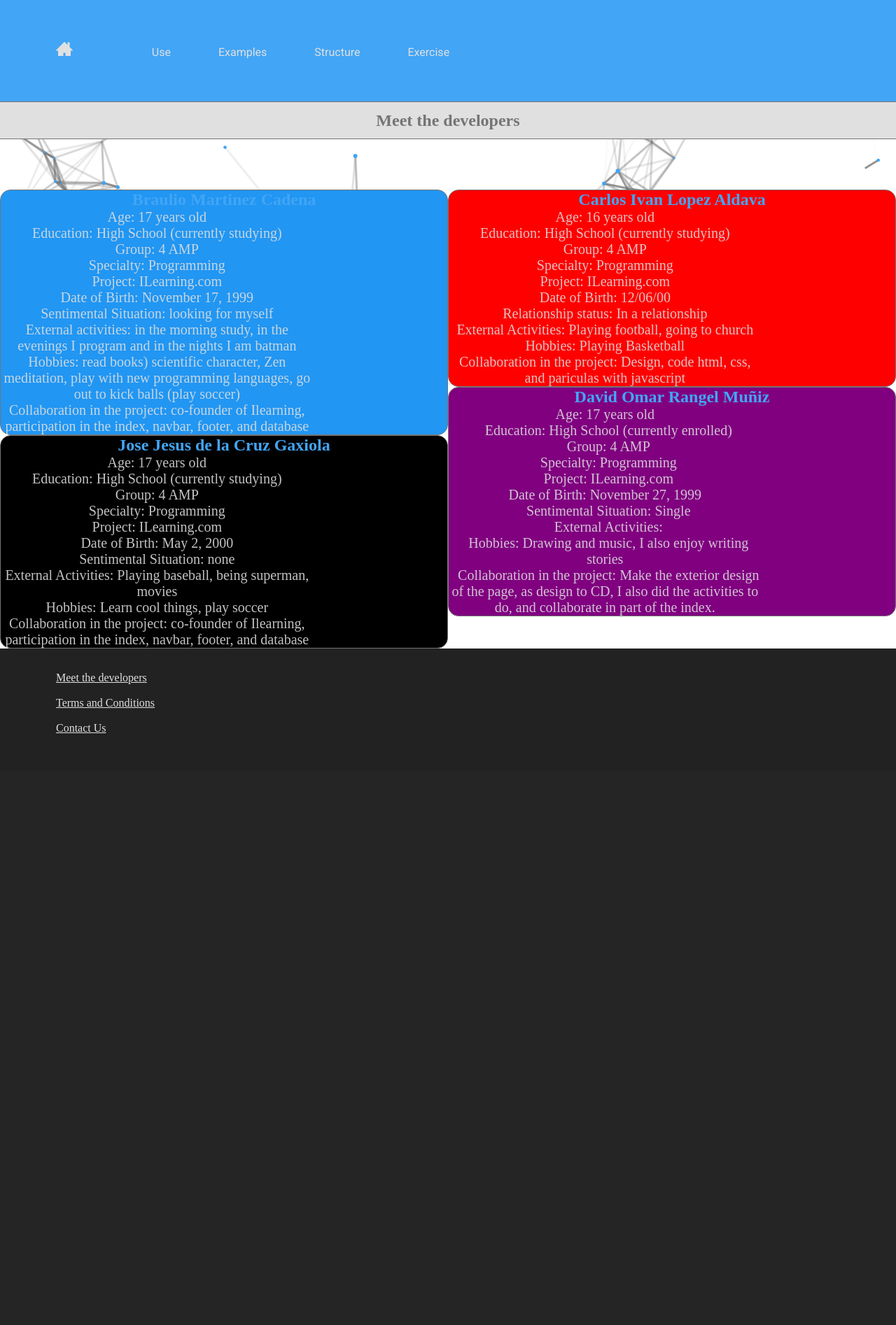
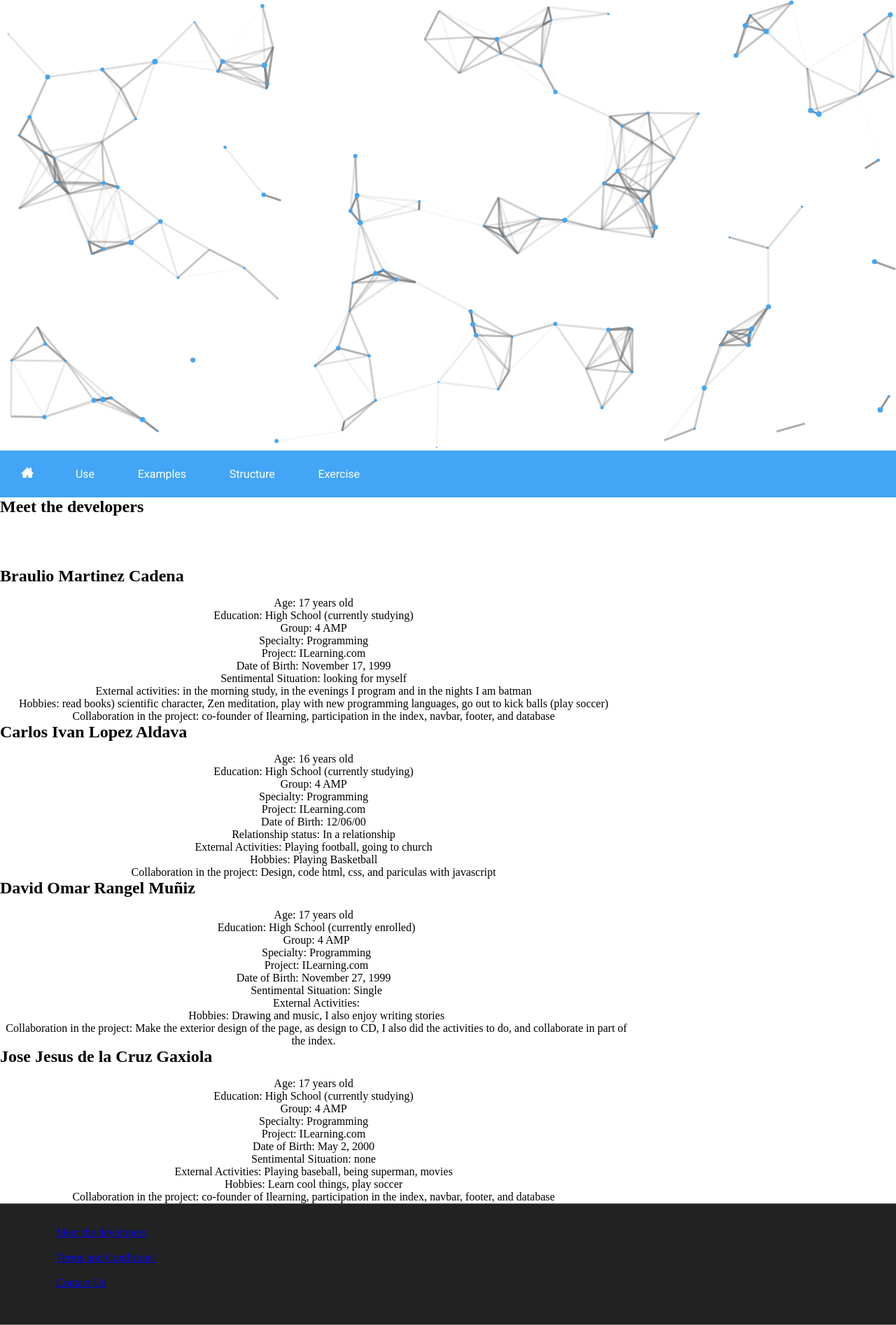
Before and after one commit to ilearning007/i_learning, a PHP site: page /htdocs/Conoce.html in a window 1280 px wide. Shown: the whole page at 70% size. Before the commit the page ends 1048 px from the top, so only its background shows below. Run offline with PHP 8.4, Linux system fonts and the light colour scheme; some web fonts are replaced.

Commit message:
estilos arreglados

```diff
--- a/estilos/estilos_basicos.css
+++ b/estilos/estilos_basicos.css
@@ -5,7 +5,7 @@
 	box-sizing: border-box;
 }
 
-header span, #vista-inicio{
+header span, #vista-inicio, #form-registro-usuario{
 	/* Importando letra estilo Roboto */
 	font-family: 'Roboto', sans-serif;
 
@@ -40,11 +40,6 @@
 	text-align: center;
 }
 
-div#barra-gris2 h2{
-	color: #757575;
-	text-align: center;
-}
-
 div#Estructura h2{
 	color: #42A5F5;
 	text-align: center;
@@ -59,26 +54,12 @@
 
 }
 
-div#usos h2{
+div#usos h2, #video h2{
 	color: #42A5F5;
 	text-align: center;
 }
 
-div#usos p{
-	text-align: center;
-	opacity: .87;
-	font-size: 20px;
-	text-decoration: none;
-	font-weight: lighter;
-
-}
-
-div#video h2{
-	color: #42A5F5;
-	text-align: center;
-}
-
-div#video p{
+div#usos p, #video p{
 	text-align: center;
 	opacity: .87;
 	font-size: 20px;
@@ -100,62 +81,6 @@
 	font-weight: lighter;
 
 }
-
-#Braulio h2{
-color: #42A5F5;
-	text-align: center;
- }
-
- #Carlos h2{
- 	color: #42A5F5;
-	text-align: center;
- }
-
- #David h2{
- 	color: #42A5F5;
-	text-align: center;
- }
-
- #Gaxiola h2{
- 	color: #42A5F5;
-	text-align: center;
- }
-
- #Braulio p{
-	text-align: center;
-	opacity: .87;
-	font-size: 20px;
-	text-decoration: none;
-	font-weight: lighter;
-	color: #E0E0E0;
- }
-
- #Carlos p{
- 		text-align: center;
-	opacity: .87;
-	font-size: 20px;
-	text-decoration: none;
-	font-weight: lighter;
-	color: #E0E0E0;
- }
-
- #David p{
- 		text-align: center;
-	opacity: .87;
-	font-size: 20px;
-	text-decoration: none;
-	font-weight: lighter;
-	color: #E0E0E0;
- }
-
- #Gaxiola p{
- 		text-align: center;
-	opacity: .87;
-	font-size: 20px;
-	text-decoration: none;
-	font-weight: lighter;
-	color: #E0E0E0;
- }
 
 div#tablas h2{
 	color: #42A5F5;
--- a/estilos/estilos_index.css
+++ b/estilos/estilos_index.css
@@ -23,8 +23,14 @@
 	text-align: center;
 }
 
-header{
-	position: relative;
+.r-usuario{
+	font-size: 15px;
+	text-decoration: none;
+	color: lightblue;
+}
+
+.r-usuario:visited{
+	color: blue;
 }
 
 div.formulario{
@@ -46,15 +52,6 @@
 	bottom: 0px;
 }
 
-div#barra-gris2{
-	width: 100%;
-	border-bottom: .1em solid #757575;
-	border-top: .1em solid #757575;
-	background-color: #E0E0E0;
-	padding: .8em 0;
-	position: relative;
-}
-
 
 /*      Informacion         */
 
@@ -91,18 +87,29 @@
 }
 
 .imagen-izquierda  p{
+	margin-top: 1em;
+	margin-bottom: 1em;
 	float: left;
-	width: 80%;
+	width: 60%;
 }
 
-.imagen-derecha  p{
+.imagen-derecha  p, #video p{
+	margin-top: 1em;
+	margin-bottom: 1em;
 	float: right;
-	width: 80%;
+	width: 60%;
 }
 
 .imagen-arriba p{
+	margin-top: 1em;
 	text-align: center;
 	width: 70%;
+}
+
+#main div a, #video a{
+	display: block;
+	margin: 1em auto;
+	text-decoration: none;
 }
 
 
@@ -111,41 +118,17 @@
 }
 
 
-#particles-js{
+div#final{
 	width: 100%;
-	height: 100%
-	background:rgba(0,0,0,.8);
-	position: fixed;
-}
-
-
-#final{
-	width: 100%;
-	border-bottom: .1em solid #222;
-	border-top: .1em solid #222;
+	border-bottom: .1em solid #757575;
+	border-top: .1em solid #757575;
 	background-color: #222;
 	padding: 2em 5em;
-	position: relative;
-	overflow: hidden;
 }
-
-#final2{
-	width: 100%;
-	border-bottom: .1em solid #222;
-	border-top: .1em solid #222;
-	background-color: #222;
-	padding: .8em 0;
-	position: absolute;
-	bottom: 0px;
-}
-
-	a:link {color: #E0E0E0}
-	a:visited {color: #757575}
 
 
 div#tablas{
 	overflow: hidden;
-	position: relative;
 }
 
 #imagen-george{
@@ -187,46 +173,6 @@
 	border-left: .1em solid #757575;
 
  }
-
- #Braulio{
-	background-color: #2196F3;
- }
-
- #Carlos{
- 	background-color: red;
- }
-
- #David{
- 	background-color: purple;
- }
-
- #Gaxiola{
- 	background-color: black;
- }
-
-div#Braulio, #Carlos{
-	float: left;
-	margin: auto;
-	width: 50%;
-	border-radius: 15px;
-	border-bottom: .1em solid #757575;
-	border-top: .1em solid #757575;
-	border-right: .1em solid #757575;
-	border-left: .1em solid #757575;
-	position: relative;
-}
-
-div#David, #Gaxiola{
-	float: right;
-	margin: auto;
-	width: 50%;
-	border-radius: 15px;
-	border-bottom: .1em solid #757575;
-	border-top: .1em solid #757575;
-	border-right: .1em solid #757575;
-	border-left: .1em solid #757575;
-	position: relative;
-}
 
  div#if, #s, #aux, #pp, #c{
 	margin: 1em;
--- a/estilos/estilos_navbar.css
+++ b/estilos/estilos_navbar.css
@@ -29,19 +29,19 @@
 	text-decoration: none;
 	color: white;
 	border-radius: 15px;
-	padding: 1.5em 2em;
+	padding: 1.3em 1.8em;
 }
 
 #barra-de-navegacion .icon-menu{
 	display: none;
 }
 
-.icono-home{
-	font-size: 24px;
+.icono-home a{
+	font-size: 18px;
 	display: block;
 	color: white;
 	border-radius: 15px;
-	padding: .8em 1.2em;
+	padding: 1em 1.5em;
 }
 
 /*
```
Also changed, not shown: other parts of estilos/estilos_index.css (+38 -11 lines).
